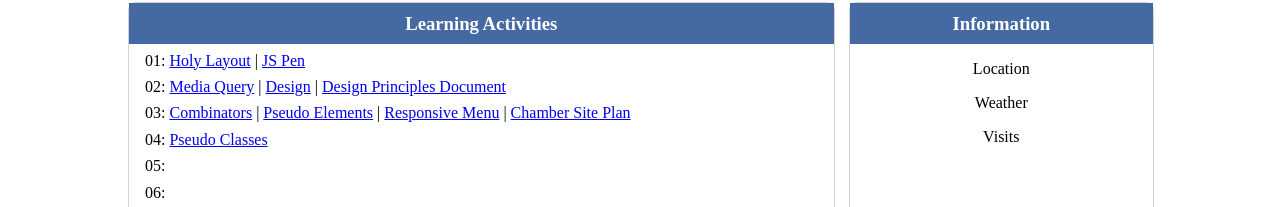
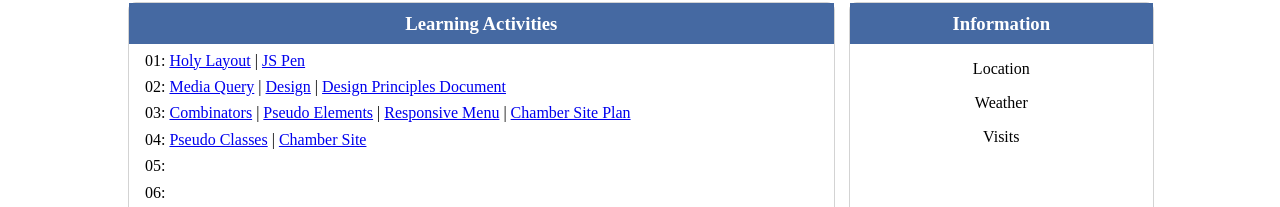
Before and after one commit to merrillj-byui/wdd230, a plain HTML site: page index.html in a window 1280 px wide. Shown: the part 381-588 px from the top of the page. Drawn offline with Linux system fonts and the light colour scheme.

Commit message:
updated home page with chamber link

```diff
--- a/index.html
+++ b/index.html
@@ -50,6 +50,7 @@
                     | <a href="lesson03/chamber-site-plan.html">Chamber Site Plan</a>
                 <li>04:
                     <a href="https://codepen.io/Joseph-Merrill/pen/OJqzNav">Pseudo Classes</a>
+                    | <a href="chamber/">Chamber Site</a>
                 <li>05:
                 <li>06:
                 <li>07:
```
